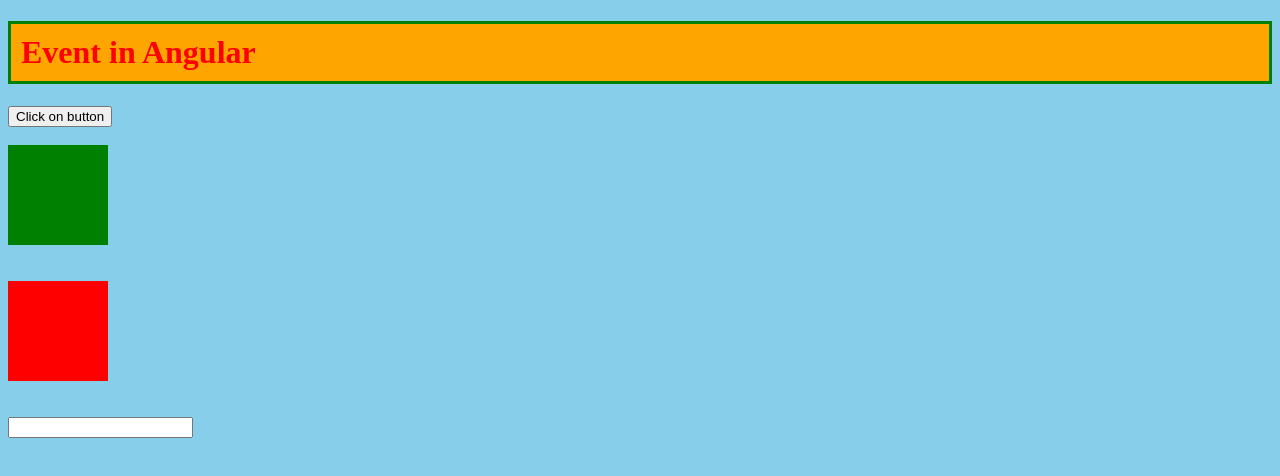
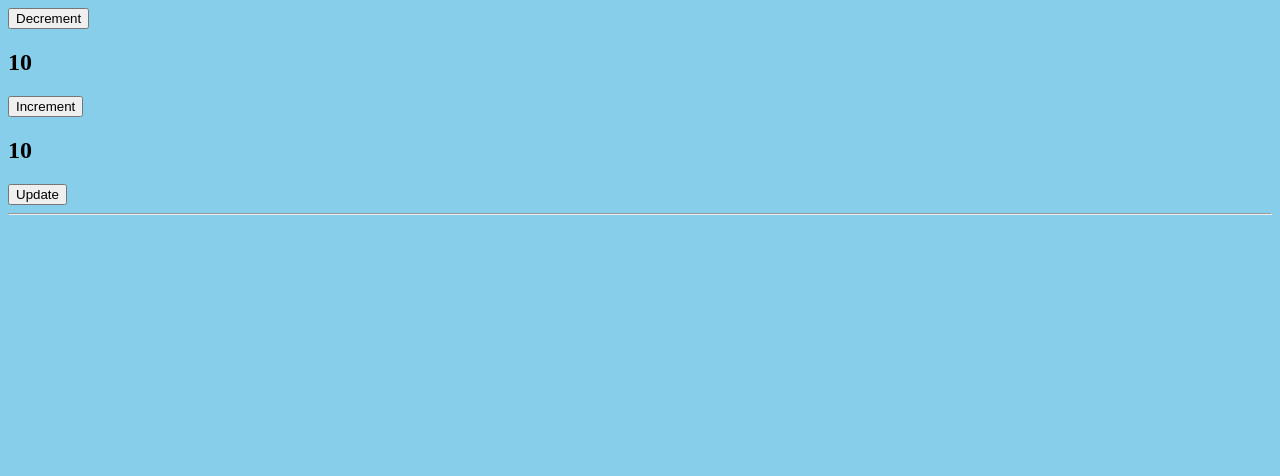
Before and after one commit to Chabsy123/angular-v19-tutorial, an Angular app: page / in a window 1280 px wide. Shown: the top 476 px of the page. Built offline with nearby package versions, Linux system fonts and the light colour scheme.

Commit message:
Define and Update Typed Signals

```diff
--- a/src/app/app.component.html
+++ b/src/app/app.component.html
@@ -110,7 +110,7 @@
 <button (click)="hide()">Hide</button>
 <button (click)="show()">Show</button>
 <button (click)="toggle()">Toggle</button> -->
-<!-- another way to use the toggle function with a tenary operator which is used to dynamically change the button label between "show" and "hide", -->
+<!-- another way to use the toggle function with a ternary operator which is used to dynamically change the button label between "show" and "hide", -->
 <!-- <button (click)="toggle()">
   {{ display ? "hide" : "show" }}
 </button>
@@ -185,30 +185,44 @@ It says: “When the user types (input event), call the changeColor function and
 
  <!-- events in Angular -->
   <!-- the dollar event shows all the details of the event -->
-<h1>Event in Angular</h1>
+<!-- <h1>Event in Angular</h1>
 <button class="btn" name="login" (click)="handleEvent($event)">Click on button</button>
-<br><br>
+<br><br> -->
 
 <!--
   This div listens for the 'mouseenter' event (when the user's mouse hovers over it).
   The event object ($event) is passed to the handleEvent() function in the component.
 -->
-<div (mouseenter)="handleEvent($event)"
+<!-- <div (mouseenter)="handleEvent($event)"
      style="background-color: green; height: 100px; width: 100px;">
 </div>
 <br><br>
 <div (mouseleave)="handleEvent($event)"
      style="background-color: red; height: 100px; width: 100px;">
 </div>
-<br><br>
+<br><br> -->
 <!-- adding multiple events to a variable -->
-<input
+<!-- <input
 
 (blur)="handleEvent($event)"
 (focus)="handleEvent($event)"
  (input)="handleEvent($event)"
 
 type="text" name="user"
->
+> -->
 <!-- This input calls the handleEvent() function every time the user types.
      It sends the input event object ($event) to the function for processing. -->
+
+<!-- signals in angular -->
+ <!-- <h1>{{data}}</h1> -->
+<!-- have to use it as a function value or else it wont display -->
+<button (click)="updateValue('dec')">Decrement </button>
+<h2>{{count()}}</h2>
+ <button (click)="updateValue('inc')">Increment </button>
+
+ <!-- data types with signals -->
+  <h2>{{data2()}}</h2>
+  <button (click)="updateValues()">Update</button>
+
+  <br><hr>
+  <!-- <h2>{{counts()}}</h2> -->
--- a/src/app/app.component.ts
+++ b/src/app/app.component.ts
@@ -1,4 +1,5 @@
-import { Component } from '@angular/core';
+import { Component, computed, effect, Signal, signal, WritableSignal } from '@angular/core';
+// when using signals remember to import as well
 import { LoginComponent } from './login/login.component';
 import { SignupComponent } from './signup/signup.component';
 import { ProfileComponent } from '../profile/profile.component';
@@ -159,16 +160,52 @@ export class AppComponent {
 // }
 
 // function for an event(any can have unintended consequences)
-handleEvent(event: Event) {
+// handleEvent(event: Event) {
   // Log the type of event triggered (e.g., click, input)
-  console.log("function called", event.type);
+  // console.log("function called", event.type);
 
   // Access the 'name' attribute of the input element that triggered the event
   // Type assertion is used to treat the event target as an HTMLInputElement
-  console.log("function called", (event.target as HTMLInputElement).value);
+  // console.log("function called", (event.target as HTMLInputElement).value);
 // Logs the current value of the input field that triggered the event.
 // Type assertion tells TypeScript that event.target is an HTMLInputElement so we can safely access `.value`, and for multiple events the event will be event type
 
 
+// signals in Angular part
+// data = 100;
+count = signal(10);
+// prints data value or count value in the console
+constructor(){
+  effect(()=>{
+    console.log(this.count());
+  })
 }
+// basic increment and decrement with the help of signal
+updateValue(val:string){
+  // updating normal value
+  // this.data = 200
+  // updating a signal is not the same way basically.It can be whatever is in the set parameter
+  // this.count.set(1000)
+
+  if(val == 'dec'){
+   this.count.set(this.count() - 1)
+  }else{
+    this.count.set(this.count() + 1)
+  }
 }
+// data types with signals
+// to make it contain different data type in a signal
+  // data2 = signal<number | string>(10)
+  // another way to do it using writable signals using pipes
+  data2: WritableSignal<number>= signal(10)
+  // you can also use computed signals as well
+  counts: Signal<number>=computed(()=>243)
+  // how to define data types with signals
+
+  updateValues(){
+    // updating it to a string or number
+    // this.data2.set(true)
+    // when updating like this using the update method unlike set method it accepts just one data type
+    this.data2.update(val=>val+10)
+  }
+}
```
